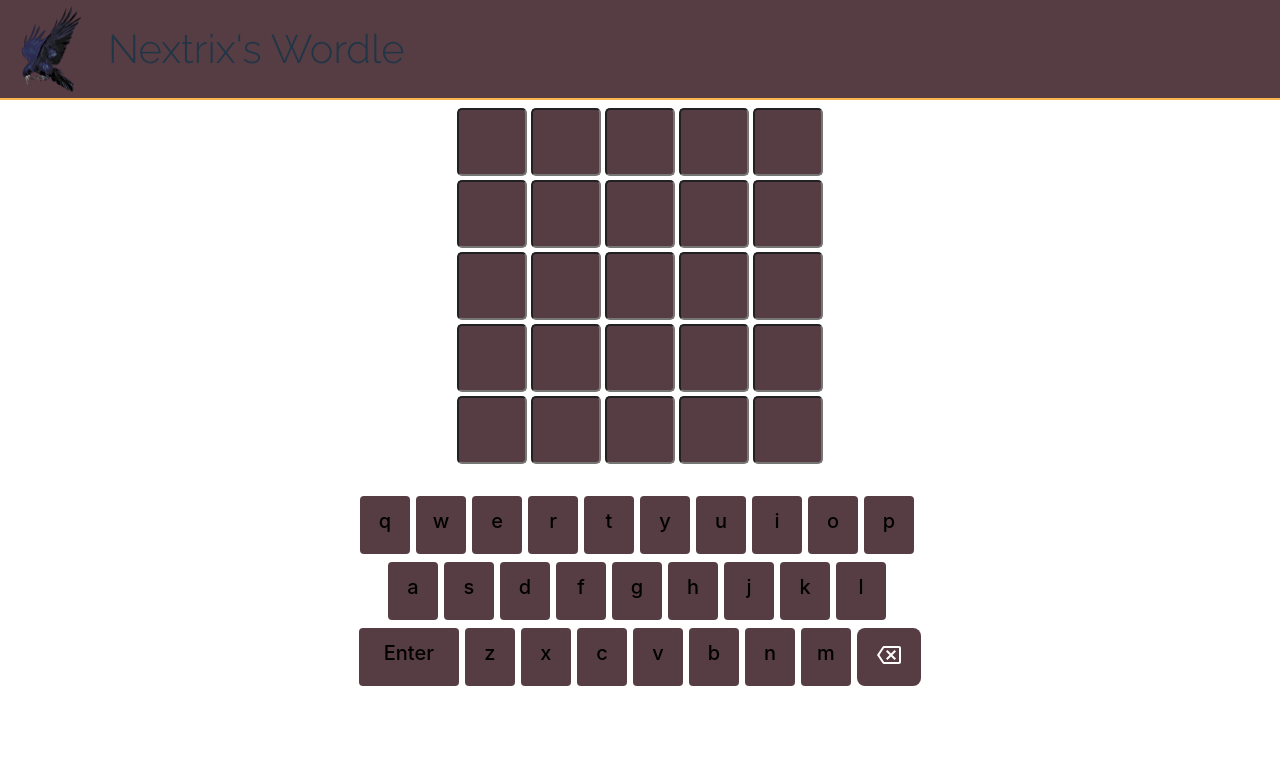
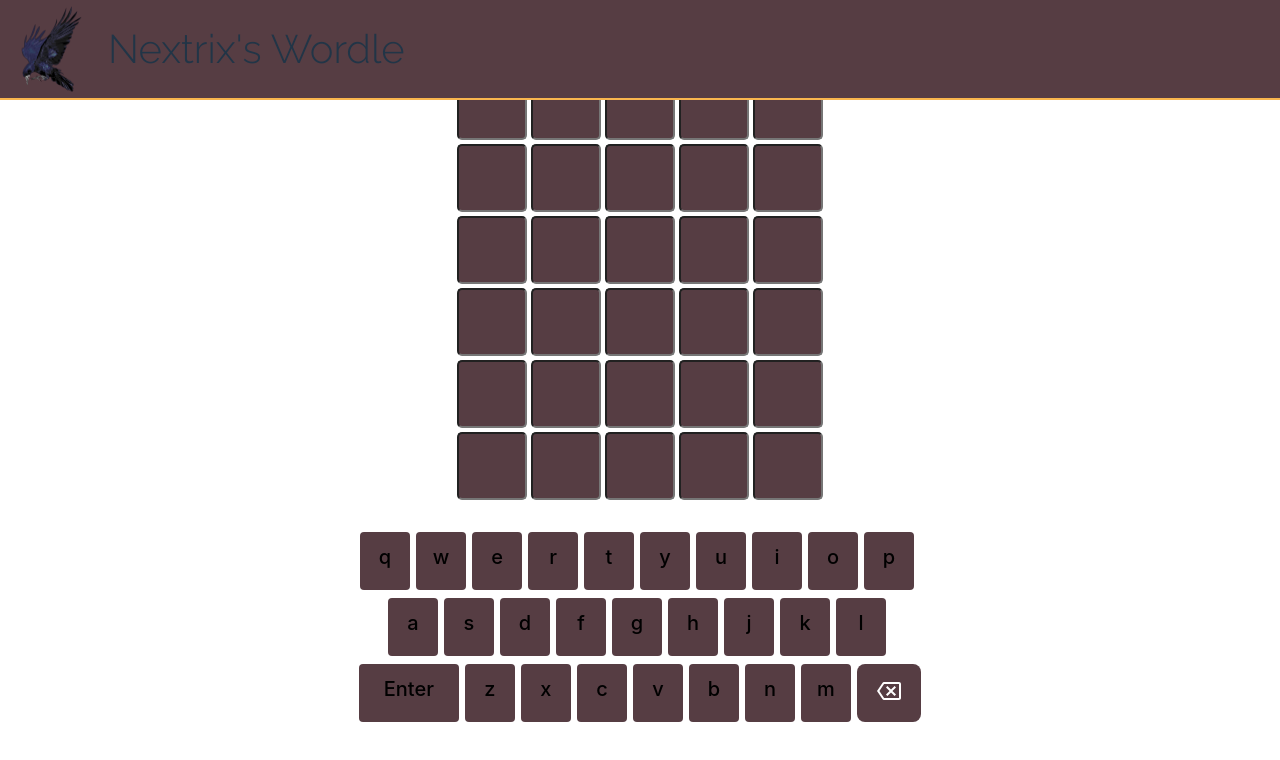
Before and after one commit to Nestrixx/wordle, a React (Vite) app: page / in a window 1280 px wide. Shown: the top 760 px of the page. Built offline with nearby package versions, Linux system fonts and the light colour scheme.

Commit message:
added setGameRound Prop, dynamiclly coded/cleaned keyboard component, added global constants to eliminate magic numbers. added logic for handling enter button.

```diff
--- a/src/code/App.tsx
+++ b/src/code/App.tsx
@@ -17,6 +17,7 @@ const App = () => {
           gameState={gameState}
           setGameState={setGameState}
           gameRound={gameRound}
+          setGameRound={setGameRound}
         />
       </div>
     </div>
@@ -24,3 +25,10 @@ const App = () => {
 };
 
 export default App;
+
+
+/*
+
+1.
+
+*/
--- a/src/code/InputBoxes.tsx
+++ b/src/code/InputBoxes.tsx
@@ -1,48 +1,54 @@
+import { numberOfTotalPossibleRounds } from "../constants/constants";
 import "../styles/inputBoxes.scss";
 
 type Props = {
   gameState: string[][];
-}
+};
 
-const InputBoxes: React.FC<Props> = ({gameState}) => {
-
+const InputBoxes: React.FC<Props> = ({ gameState }) => {
   return (
     <div className="boxWrapper">
-      <div className="column1">
-        <input className="letterBox" type="text" maxLength={1} value={ gameState[0]?.[0] || ''} readOnly />
-        <input className="letterBox" type="text" maxLength={1} value={ gameState[0]?.[1] || ''} readOnly />
-        <input className="letterBox" type="text" maxLength={1} value={ gameState[0]?.[2] || ''} readOnly />
-        <input className="letterBox" type="text" maxLength={1} value={ gameState[0]?.[3] || ''} readOnly />
-        <input className="letterBox" type="text" maxLength={1} value={ gameState[0]?.[4] || ''} readOnly />
-      </div>
-      <div className="column2">
-        <input className="letterBox" type="text" maxLength={1} value={ gameState[1]?.[0] || ''} readOnly />
-        <input className="letterBox" type="text" maxLength={1} value={ gameState[1]?.[1] || ''} readOnly />
-        <input className="letterBox" type="text" maxLength={1} value={ gameState[1]?.[2] || ''} readOnly />
-        <input className="letterBox" type="text" maxLength={1} value={ gameState[1]?.[3] || ''} readOnly />
-        <input className="letterBox" type="text" maxLength={1} value={ gameState[1]?.[4] || ''} readOnly />
-      </div>
-      <div className="column3">
-        <input className="letterBox" type="text" maxLength={1} value={ gameState[2]?.[0] || ''} readOnly />
-        <input className="letterBox" type="text" maxLength={1} value={ gameState[2]?.[1] || ''} readOnly />
-        <input className="letterBox" type="text" maxLength={1} value={ gameState[2]?.[2] || ''} readOnly />
-        <input className="letterBox" type="text" maxLength={1} value={ gameState[2]?.[3] || ''} readOnly />
-        <input className="letterBox" type="text" maxLength={1} value={ gameState[2]?.[4] || ''} readOnly />
-      </div>
-      <div className="column4">
-        <input className="letterBox" type="text" maxLength={1} value={ gameState[3]?.[0] || ''} readOnly />
-        <input className="letterBox" type="text" maxLength={1} value={ gameState[3]?.[1] || ''} readOnly />
-        <input className="letterBox" type="text" maxLength={1} value={ gameState[3]?.[2] || ''} readOnly />
-        <input className="letterBox" type="text" maxLength={1} value={ gameState[3]?.[3] || ''} readOnly />
-        <input className="letterBox" type="text" maxLength={1} value={ gameState[3]?.[4] || ''} readOnly />
-      </div>
-      <div className="column5">
-        <input className="letterBox" type="text" maxLength={1} value={ gameState[4]?.[0] || ''} readOnly />
-        <input className="letterBox" type="text" maxLength={1} value={ gameState[4]?.[1] || ''} readOnly />
-        <input className="letterBox" type="text" maxLength={1} value={ gameState[4]?.[2] || ''} readOnly />
-        <input className="letterBox" type="text" maxLength={1} value={ gameState[4]?.[3] || ''} readOnly />
-        <input className="letterBox" type="text" maxLength={1} value={ gameState[4]?.[4] || ''} readOnly />
-      </div>
+      {new Array(numberOfTotalPossibleRounds).fill("").map((element, index) => {
+        return (
+          <div className="column" key={index}>
+            <input
+              className="letterBox"
+              type="text"
+              maxLength={1}
+              value={gameState[index]?.[0] || ""}
+              readOnly
+            />
+            <input
+              className="letterBox"
+              type="text"
+              maxLength={1}
+              value={gameState[index]?.[1] || ""}
+              readOnly
+            />
+            <input
+              className="letterBox"
+              type="text"
+              maxLength={1}
+              value={gameState[index]?.[2] || ""}
+              readOnly
+            />
+            <input
+              className="letterBox"
+              type="text"
+              maxLength={1}
+              value={gameState[index]?.[3] || ""}
+              readOnly
+            />
+            <input
+              className="letterBox"
+              type="text"
+              maxLength={1}
+              value={gameState[index]?.[4] || ""}
+              readOnly
+            />
+          </div>
+        );
+      })}
     </div>
   );
 };
--- a/src/code/Keyboard.tsx
+++ b/src/code/Keyboard.tsx
@@ -1,16 +1,21 @@
 import { Dispatch, SetStateAction } from "react";
 import "../styles/keyboard.scss";
+import { maximumNumberOfLettersPerGuess, numberOfTotalPossibleRounds } from "../constants/constants";
 
 type Props = {
   gameState: string[][];
   setGameState: Dispatch<SetStateAction<string[][]>>;
   gameRound: number;
-}
+  setGameRound: Dispatch<SetStateAction<number>>;
+};
 
-
-const Keyboard: React.FC<Props> = ({gameState, setGameState, gameRound}) => {
-  //needs to be refactored useing props and usestate
-
+const Keyboard: React.FC<Props> = ({
+  gameState,
+  setGameState,
+  gameRound,
+  setGameRound,
+}) => {
+  let temporaryPlaceholderForDailyWord = "rusty";
 
   const topRowKeys = ["q", "w", "e", "r", "t", "y", "u", "i", "o", "p"];
   const middleRowKeys = ["a", "s", "d", "f", "g", "h", "j", "k", "l"];
@@ -19,27 +24,55 @@ const Keyboard: React.FC<Props> = ({gameState, setGameState, gameRound}) => {
   const handleClick = (event: React.MouseEvent<HTMLButtonElement>) => {
     const currentValue = event.currentTarget.value;
     const updatedCurrentGameRound = gameState[gameRound];
-    if(updatedCurrentGameRound.length < 5){
+    if (updatedCurrentGameRound.length < maximumNumberOfLettersPerGuess) {
       updatedCurrentGameRound.push(currentValue);
       setGameState((prevState) => {
         let newState = [...prevState];
         newState[gameRound] = updatedCurrentGameRound;
         return newState;
-      })
+      });
+    }
+  };
+
+  // we have it where the current guess is comparing to the placeholder word and is comparing correctly
+  // we will need to then advance the gameround state. change the styling for the inputboxes, and of course not hardcode the word of the day.
+  const handleEnter = () => {
+    // split the daily word into an array for comparison
+    let tempPlaceholderArray = temporaryPlaceholderForDailyWord.split("");
+    if (gameState.length < numberOfTotalPossibleRounds) {
+      // loop through each element and compare to our current gameState/ current guess
+      tempPlaceholderArray.forEach((element, index) => {
+        if (gameState[gameRound][index] === element) {
+          console.log(true);
+        } else console.log(false);
+      });
+
+      // updating gameRound
+      let gameRoundClone = gameRound;
+      gameRoundClone += 1;
+      setGameRound(gameRoundClone);
+
+      // now we need to push on a new empty array into gameState
+      let newGameState = [...gameState];
+      newGameState.push([]);
+      setGameState(newGameState);
+    }
+    else{
+      // update this with a popup message or something
+      console.log("you can't do this there are only 5 game rounds");
     }
   };
 
   const handleBackspace = () => {
     const currentGameState = gameState[gameRound];
     if (currentGameState.length > 0) {
-      setGameState(prevState => {
+      setGameState((prevState) => {
         let newState = [...prevState];
         newState[gameRound] = newState[gameRound].slice(0, -1);
         return newState;
       });
     }
   };
-
 
   return (
     <div>
@@ -70,8 +103,8 @@ const Keyboard: React.FC<Props> = ({gameState, setGameState, gameRound}) => {
         ))}
       </div>
       <div className="keyboardRow">
-        <button className="enterButton" type="button">
-          {"Enter "}
+        <button onClick={handleEnter} className="enterButton" type="button">
+          {"Enter"}
         </button>
         {lowRowKeys.map((key) => (
           <button
--- /dev/null
+++ b/src/constants/constants.ts
@@ -0,0 +1,2 @@
+export const numberOfTotalPossibleRounds = 6;
+export const maximumNumberOfLettersPerGuess = 5;
```
